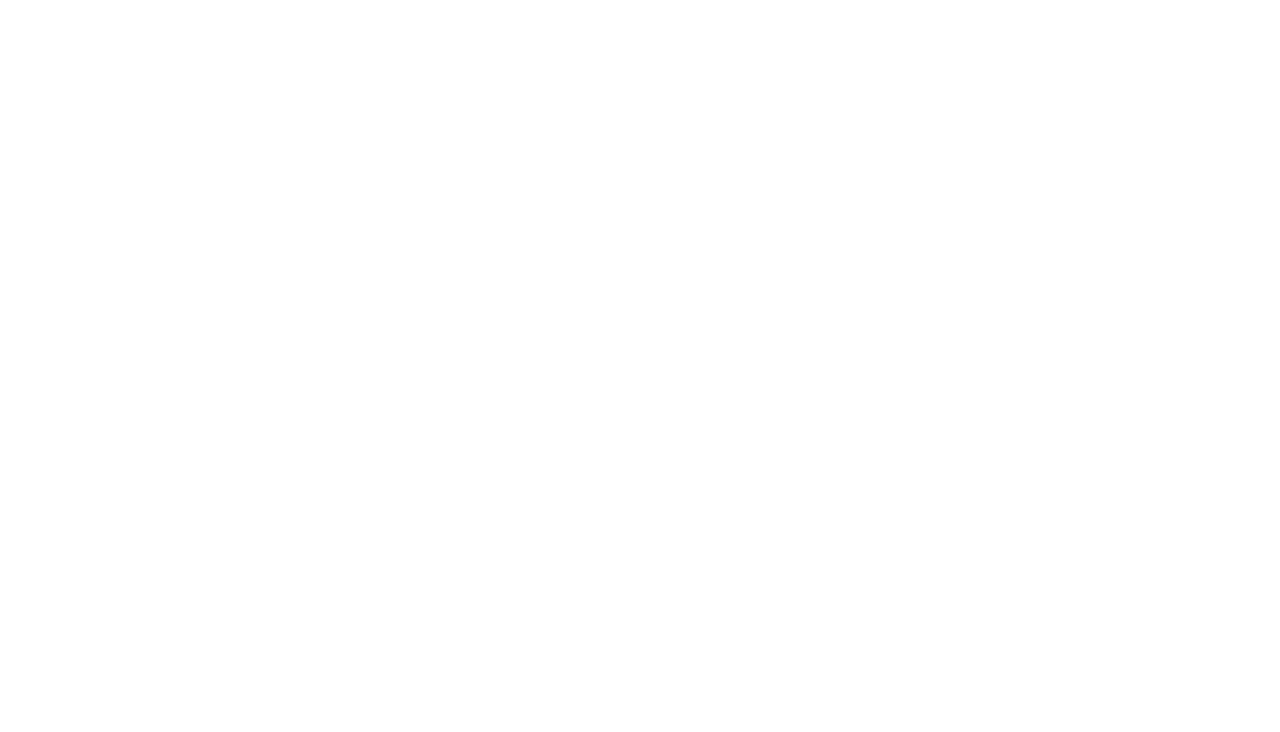
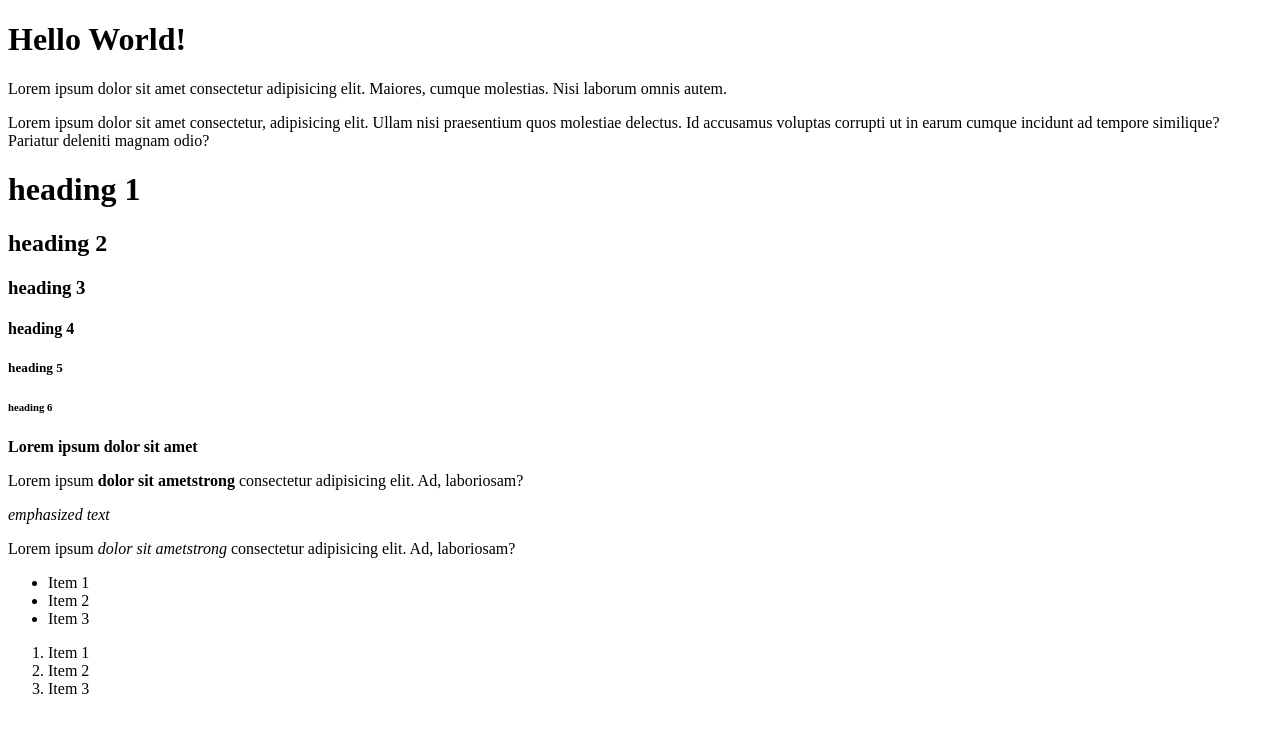
Before and after one commit to barbara-prachthauser/html-boilerplate, a plain HTML site: page index.html in a window 1280 px wide. Drawn offline with Linux system fonts and the light colour scheme.

Commit message:
.vscode/settings.json and index.html

```diff
--- a/index.html
+++ b/index.html
@@ -8,6 +8,45 @@
 
     <body>
 
+        <!-- Here I'm testing some resources of html tags -->
+
+        <h1>Hello World!</h1>
+
+          <p>Lorem ipsum dolor sit amet consectetur adipisicing elit. Maiores, cumque molestias. Nisi laborum omnis autem.</p>
+
+          <p>Lorem ipsum dolor sit amet consectetur, adipisicing elit. Ullam nisi praesentium quos molestiae delectus. Id accusamus voluptas corrupti ut in earum cumque incidunt ad tempore similique? Pariatur deleniti magnam odio?</p>
+
+        <h1>heading 1</h1>
+        <h2>heading 2</h2>
+        <h3>heading 3</h3>
+        <h4>heading 4</h4>
+        <h5>heading 5</h5>
+        <h6>heading 6</h6>
+
+          <strong>Lorem ipsum dolor sit amet</strong>
+
+          <p>Lorem ipsum <strong>dolor sit ametstrong</strong> consectetur adipisicing elit. Ad, laboriosam?</p>
+
+          <em>emphasized text</em>
+
+          <p>Lorem ipsum <em>dolor sit ametstrong</em> consectetur adipisicing elit. Ad, laboriosam?</p>
+
+        <!-- let's crate a unordered list-->
+
+        <ul>
+            <li>Item 1</li>
+            <li>Item 2</li>
+            <li>Item 3</li>
+        </ul>
+
+        <!--let's create an ordered list -->
+
+        <ol>
+            <li>Item 1</li>
+            <li>Item 2</li>
+            <li>Item 3</li>
+        </ol>
+
     </body>
 
 </html>
```
